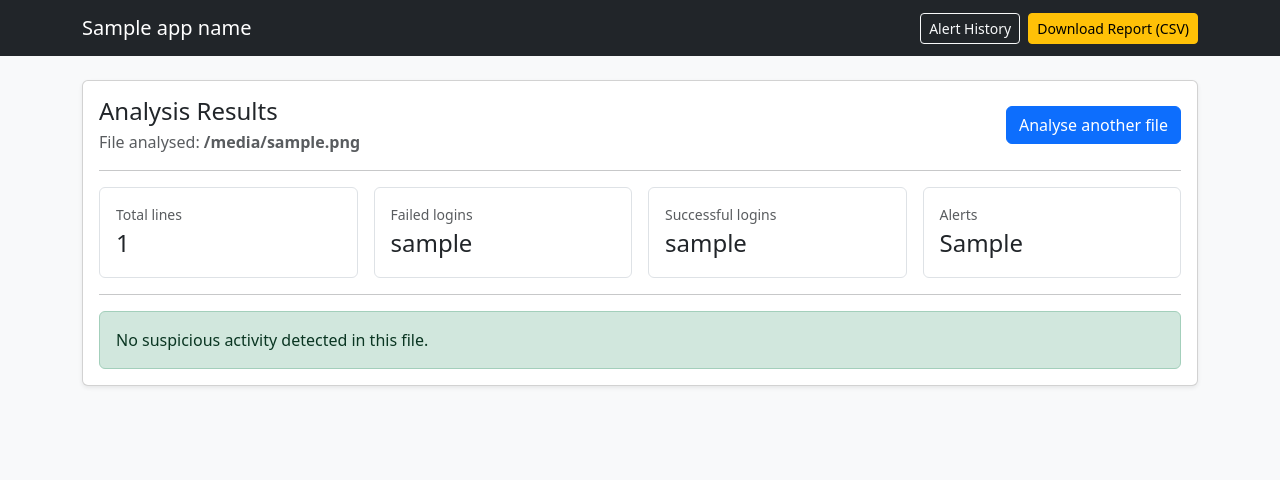
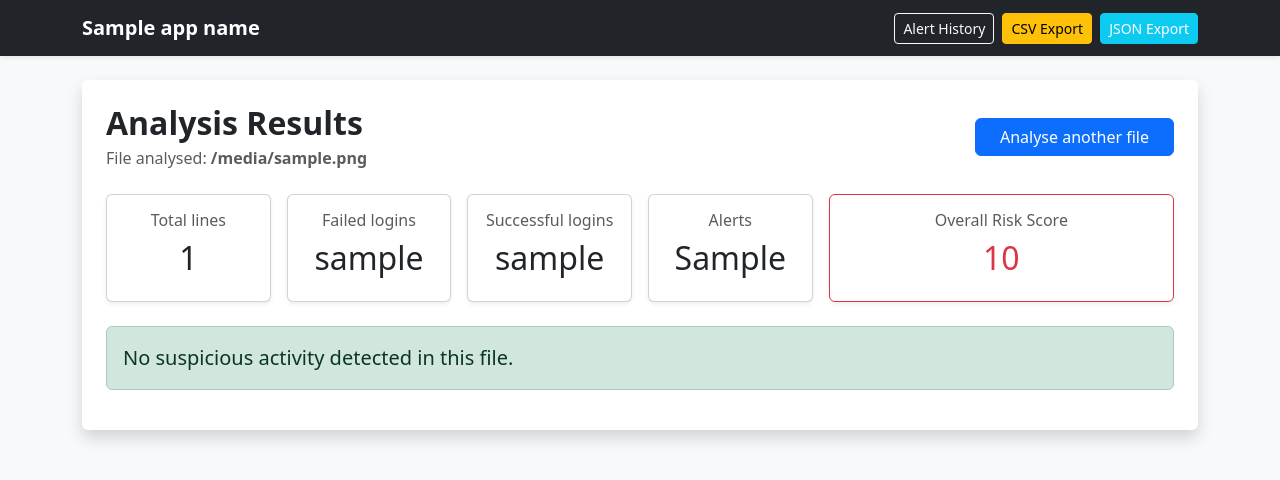
Before and after one commit to zainm10/web-ids-dashboard, a Flask app: template templates/templates/dashboard.html in a window 1280 px wide. Shown: the top 480 px of the page. Run offline with Flask 3, Linux system fonts and the light colour scheme; the template is opened without the code that fills it: most values are stand-ins (such as "Sample title", 1, 10 or a date in 2020).

Commit message:
Update dashboard.html

```diff
--- a/templates/templates/dashboard.html
+++ b/templates/templates/dashboard.html
@@ -5,69 +5,119 @@
   <meta name="viewport" content="width=device-width, initial-scale=1" />
   <title>{{ app_name }} - Dashboard</title>
   <link href="https://cdn.jsdelivr.net/npm/bootstrap@5.3.3/dist/css/bootstrap.min.css" rel="stylesheet">
+  <meta http-equiv="refresh" content="15">
 </head>
 <body class="bg-light">
-<nav class="navbar navbar-expand-lg navbar-dark bg-dark">
+
+<nav class="navbar navbar-expand-lg navbar-dark bg-dark shadow-sm">
   <div class="container">
-    <a class="navbar-brand" href="{{ url_for('index') }}">{{ app_name }}</a>
+    <a class="navbar-brand fw-bold" href="{{ url_for('index') }}">{{ app_name }}</a>
     <div class="d-flex gap-2">
       <a class="btn btn-outline-light btn-sm" href="{{ url_for('history') }}">Alert History</a>
-      <a class="btn btn-warning btn-sm" href="{{ url_for('download') }}">Download Report (CSV)</a>
+      <a class="btn btn-warning btn-sm" href="{{ url_for('download') }}">CSV Export</a>
+      <a class="btn btn-info btn-sm text-white" href="{{ url_for('download_json') }}">JSON Export</a>
     </div>
   </div>
 </nav>
 
 <div class="container py-4">
-  <div class="card shadow-sm">
-    <div class="card-body">
-      <div class="d-flex flex-wrap justify-content-between align-items-center gap-2">
+  <div class="card shadow border-0">
+    <div class="card-body p-4">
+      <div class="d-flex flex-wrap justify-content-between align-items-center mb-4 gap-3">
         <div>
-          <h4 class="mb-1">Analysis Results</h4>
-          <div class="text-muted">File analysed: <strong>{{ filename }}</strong></div>
+          <h2 class="fw-bold mb-1">Analysis Results</h2>
+          <p class="text-muted mb-0">File analysed: <strong>{{ filename }}</strong></p>
         </div>
-        <a class="btn btn-primary" href="{{ url_for('index') }}">Analyse another file</a>
+        <a class="btn btn-primary px-4" href="{{ url_for('index') }}">Analyse another file</a>
       </div>
 
-      <hr>
-
-      <div class="row g-3">
-        <div class="col-md-3"><div class="border rounded p-3 bg-white"><div class="text-muted small">Total lines</div><div class="fs-4">{{ stats.total_lines }}</div></div></div>
-        <div class="col-md-3"><div class="border rounded p-3 bg-white"><div class="text-muted small">Failed logins</div><div class="fs-4">{{ stats.failed_login_events }}</div></div></div>
-        <div class="col-md-3"><div class="border rounded p-3 bg-white"><div class="text-muted small">Successful logins</div><div class="fs-4">{{ stats.successful_login_events }}</div></div></div>
-        <div class="col-md-3"><div class="border rounded p-3 bg-white"><div class="text-muted small">Alerts</div><div class="fs-4">{{ stats.alerts_generated }}</div></div></div>
+      <div class="row g-3 mb-4">
+        <div class="col-md-2">
+          <div class="card text-center shadow-sm h-100">
+            <div class="card-body">
+              <h6 class="text-muted">Total lines</h6>
+              <h2>{{ stats.total_lines }}</h2>
+            </div>
+          </div>
+        </div>
+        <div class="col-md-2">
+          <div class="card text-center shadow-sm h-100">
+            <div class="card-body">
+              <h6 class="text-muted">Failed logins</h6>
+              <h2>{{ stats.failed_login_events }}</h2>
+            </div>
+          </div>
+        </div>
+        <div class="col-md-2">
+          <div class="card text-center shadow-sm h-100">
+            <div class="card-body">
+              <h6 class="text-muted">Successful logins</h6>
+              <h2>{{ stats.successful_login_events }}</h2>
+            </div>
+          </div>
+        </div>
+        <div class="col-md-2">
+          <div class="card text-center shadow-sm h-100">
+            <div class="card-body">
+              <h6 class="text-muted">Alerts</h6>
+              <h2>{{ stats.alerts_generated }}</h2>
+            </div>
+          </div>
+        </div>
+        <div class="col-md-4">
+          <div class="card text-center shadow-sm h-100 border-danger">
+            <div class="card-body">
+              <h6 class="text-muted">Overall Risk Score</h6>
+              <h2 class="text-danger">{{ stats.risk_score }}</h2>
+            </div>
+          </div>
+        </div>
       </div>
 
-      <hr>
-
       {% if alerts and alerts|length > 0 %}
-        <h6 class="mb-2">Detected Alerts</h6>
+        <h5 class="fw-bold mb-3">Detected Alerts</h5>
         <div class="table-responsive">
-          <table class="table table-striped table-hover align-middle">
+          <table class="table table-hover align-middle table-bordered">
             <thead class="table-dark">
-              <tr><th>Time</th><th>Type</th><th>Severity</th><th>Source IP</th><th>Details</th></tr>
+              <tr>
+                <th>Time</th>
+                <th>Type</th>
+                <th>Severity</th>
+                <th>Source IP</th>
+                <th>Risk Score</th>
+                <th>Details</th>
+              </tr>
             </thead>
             <tbody>
-            {% for a in alerts %}
+              {% for a in alerts %}
               <tr>
-                <td style="white-space:nowrap">{{ a.timestamp }}</td>
+                <td>{{ a.timestamp }}</td>
                 <td>{{ a.type }}</td>
                 <td>
-                  {% if a.severity == "High" %}<span class="badge text-bg-danger">High</span>
-                  {% elif a.severity == "Medium" %}<span class="badge text-bg-warning">Medium</span>
-                  {% else %}<span class="badge text-bg-secondary">{{ a.severity }}</span>{% endif %}
+                  {% if a.severity == "High" %}
+                    <span class="badge bg-danger">High</span>
+                  {% elif a.severity == "Medium" %}
+                    <span class="badge bg-warning text-dark">Medium</span>
+                  {% else %}
+                    <span class="badge bg-success">Low</span>
+                  {% endif %}
                 </td>
                 <td>{{ a.ip if a.ip else "N/A" }}</td>
+                <td>{{ a.score }}</td>
                 <td>{{ a.details }}</td>
               </tr>
-            {% endfor %}
+              {% endfor %}
             </tbody>
           </table>
         </div>
       {% else %}
-        <div class="alert alert-success mb-0">No suspicious activity detected in this file.</div>
+        <div class="alert alert-success fs-5 mt-3">
+          No suspicious activity detected in this file.
+        </div>
       {% endif %}
     </div>
   </div>
 </div>
+
 </body>
 </html>
```
